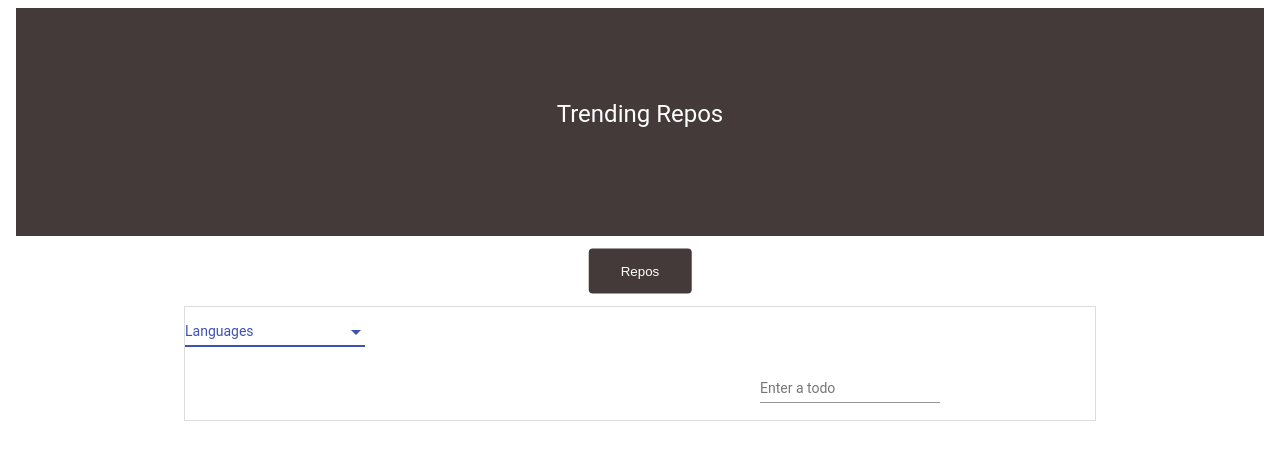
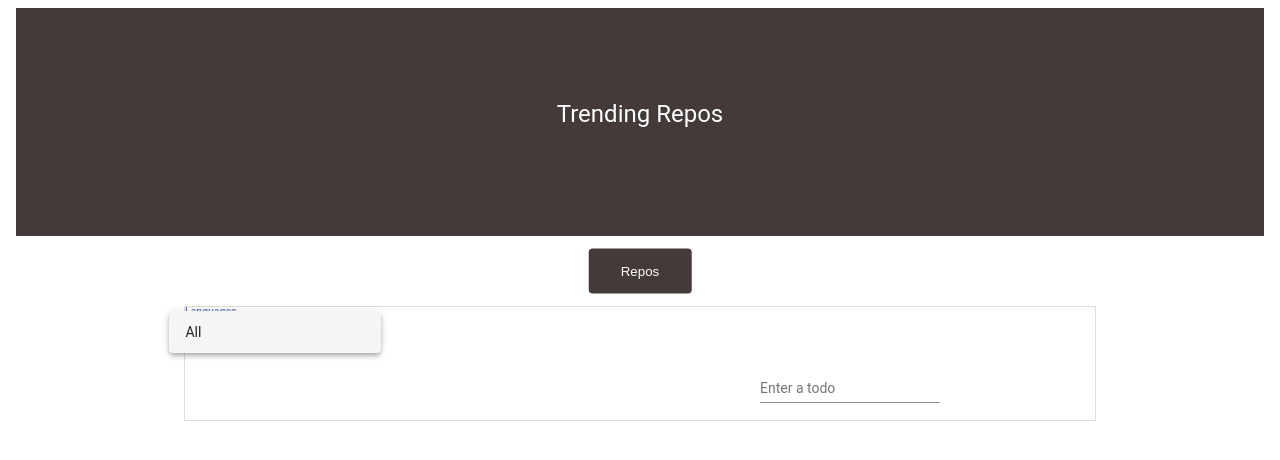
Before and after one commit to prashu851/Trending-repos, an Angular app: page / in a window 1280 px wide. Both pictures are taken after a click on the element 275 px from the left and 332 px from the top of the page. Shown: the top 460 px of the page. Built offline with nearby package versions, Linux system fonts and the light colour scheme.

Commit message:
added all button

```diff
--- a/src/repos/repo.component.html
+++ b/src/repos/repo.component.html
@@ -18,6 +18,7 @@
       <mat-label>Languages</mat-label>
       <mat-select>
         <mat-option *ngFor='let language of languages' (click)="filterLangRepos(language)">{{language}}</mat-option>
+        <mat-option (click)="getMobiles()">All</mat-option>
       </mat-select>
     </mat-form-field>
 
--- a/src/repos/repo.component.ts
+++ b/src/repos/repo.component.ts
@@ -11,6 +11,7 @@ import { uniq } from 'lodash'
 })
 @Injectable()
 export class RepoComponent{
+
 
   title = 'Trending Repos';
   resp=[];
```
